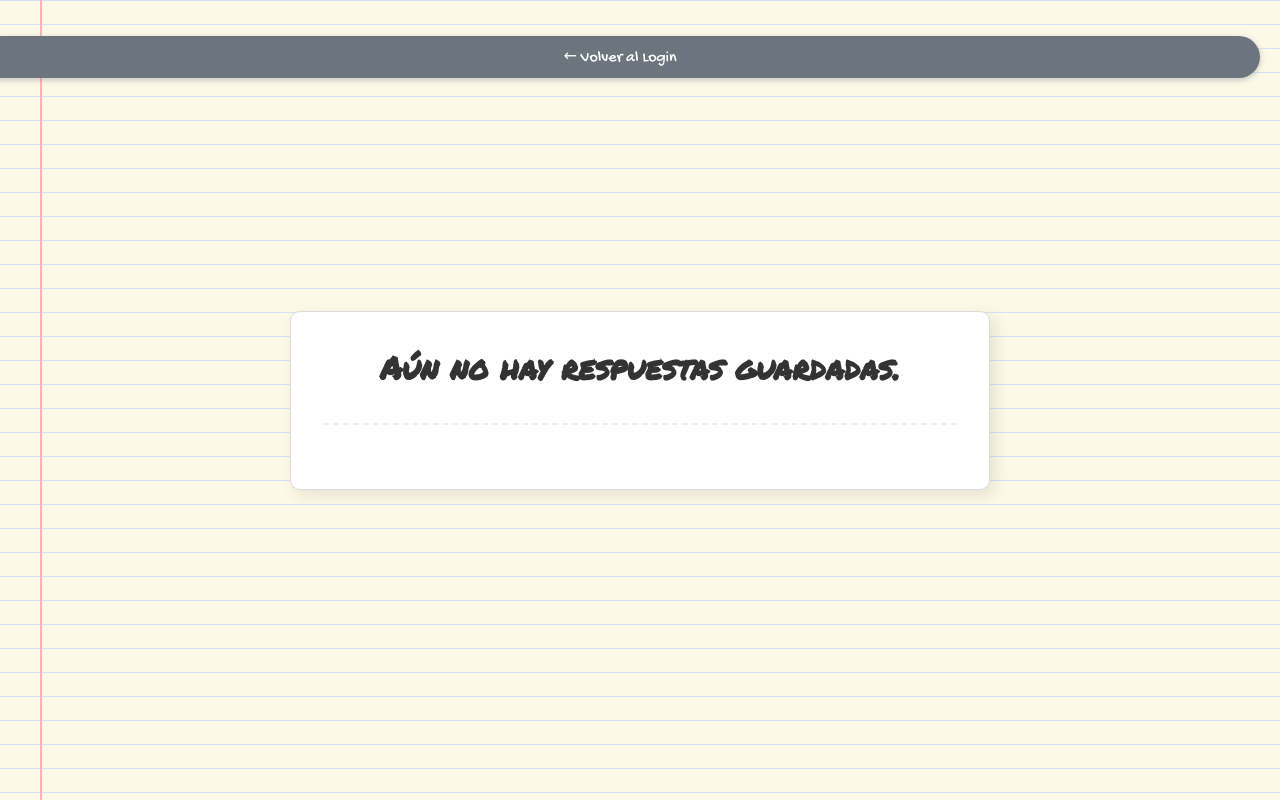
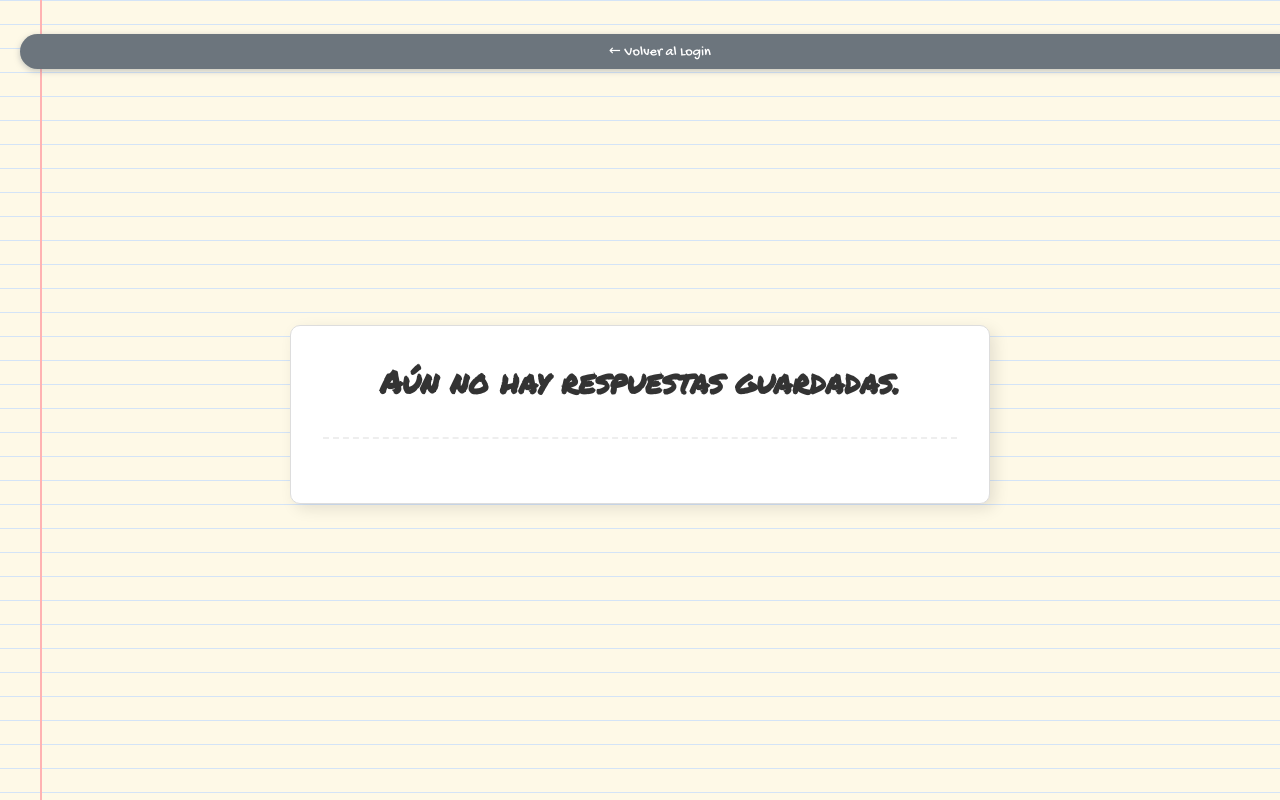
Before and after one commit to ChayoOrozco/Chismografo, a website: page public/resultados.html in a window 1280 px wide. Drawn offline with Linux system fonts and the light colour scheme; no server answers.

Commit message:
cambios en boton de regresar a login

```diff
--- a/public/style.css
+++ b/public/style.css
@@ -220,6 +220,7 @@ body {
 .main-container {
     width: 90%;
     max-width: 600px;
+    margin-top: 60px; /* Espacio para el botón de logout */
 }
 
 #question-card, #end-screen {
@@ -278,7 +279,7 @@ body {
 .results-viewer {
     width: 90%;
     max-width: 700px;
-    margin: 2em auto;
+    margin: 60px auto 2em auto; /* Agregamos espacio superior para el botón */
     background-color: #fff;
     border: 1px solid #ddd;
     border-radius: 10px;
@@ -616,14 +617,14 @@ body {
 .logout-btn-questions {
     position: fixed;
     top: 20px;
-    right: 20px;
+    left: 20px;
     background-color: #6c757d;
     color: white;
     border: none;
     border-radius: 25px;
-    padding: 10px 15px;
+    padding: 8px 12px;
     font-family: 'Gochi Hand', cursive;
-    font-size: 1em;
+    font-size: 0.9em;
     cursor: pointer;
     transition: all 0.2s ease;
     box-shadow: 0 2px 6px rgba(108, 117, 125, 0.4);
```
